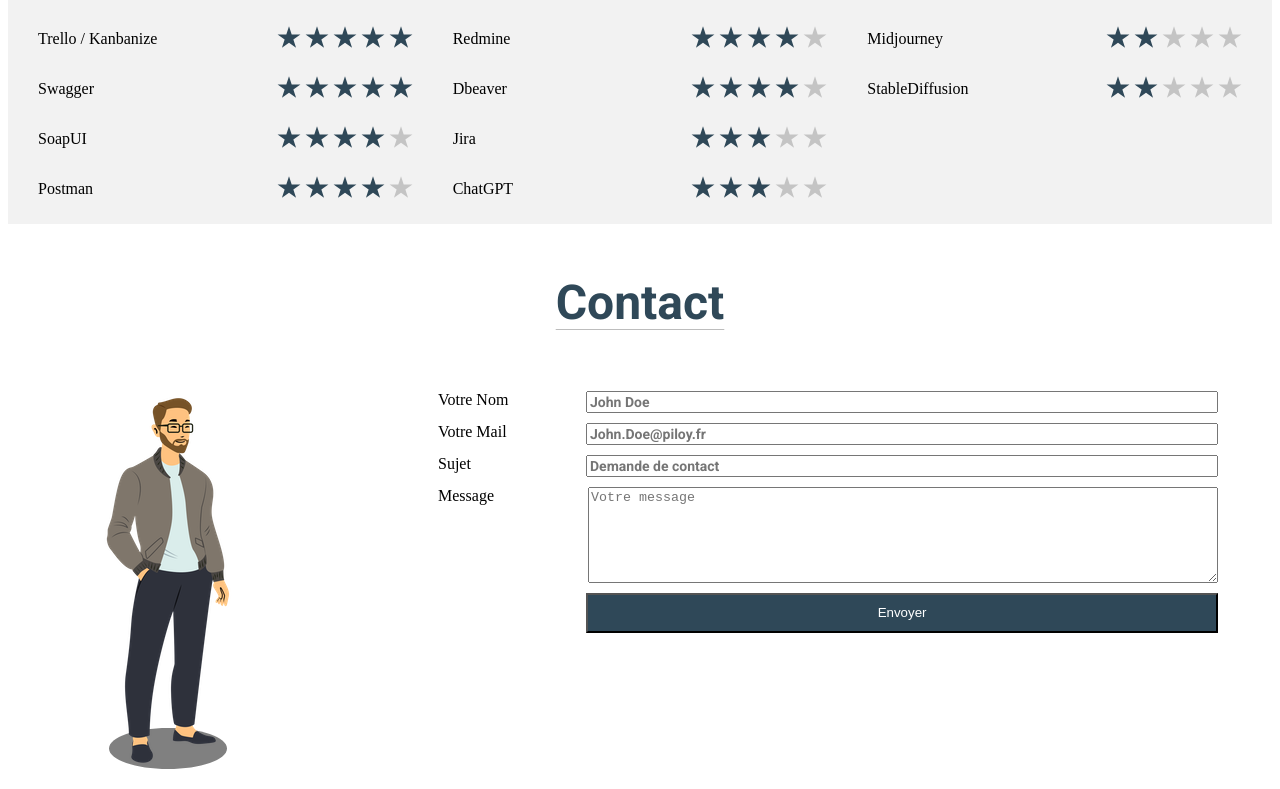
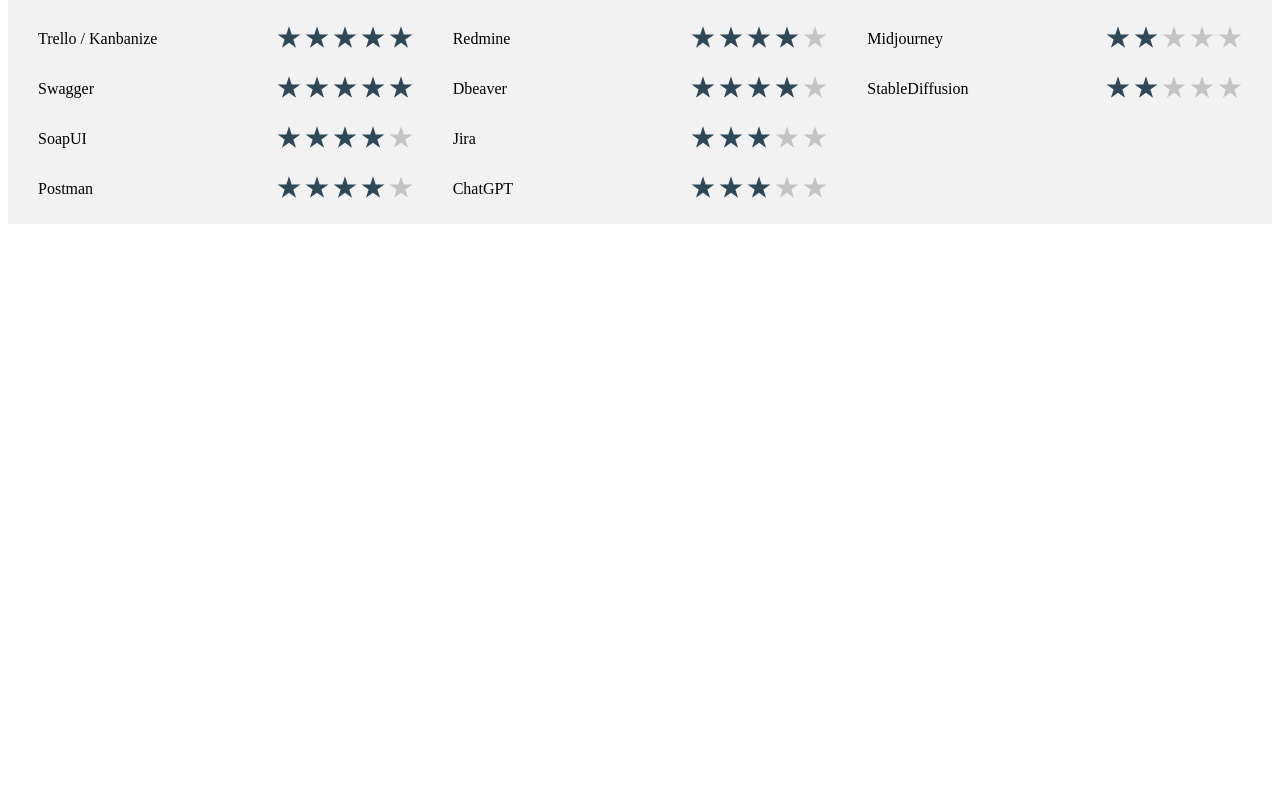
Before and after one commit to alliocha1805/Test_cv_svelte, a SvelteKit app: page / in a window 1280 px wide. Shown: the part 3329-4118 px from the top of the page. After the commit the page ends 3561 px from the top, so only its background shows below. Built offline with nearby package versions, Linux system fonts and the light colour scheme.

Commit message:
2 files modified

```diff
--- a/src/routes/+page.svelte
+++ b/src/routes/+page.svelte
@@ -83,12 +83,12 @@
             </div>
         </div>-->
         <!--Bloc Contact-->
-        <div class="container" id="Contact">
+        <!--<div class="container" id="Contact">
             <div class="item">
                 <h2>Contact</h2>
             </div>
         <ContactForm />
-        </div>
+        </div>-->
         <script>
             //Get the button
             var mybutton = document.getElementById("goBackTop");
```
Also changed, not shown: 1 other file (tests, documents, lock files or other folders).
